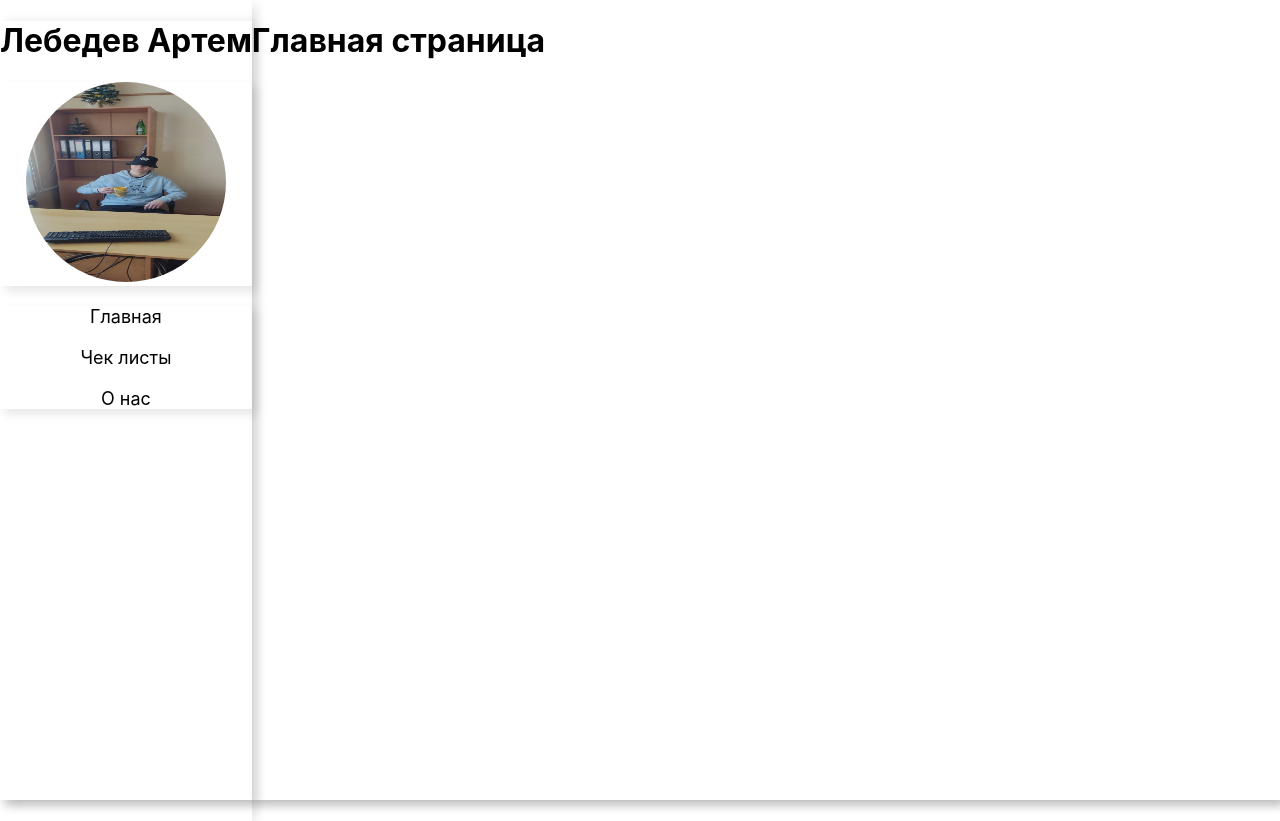
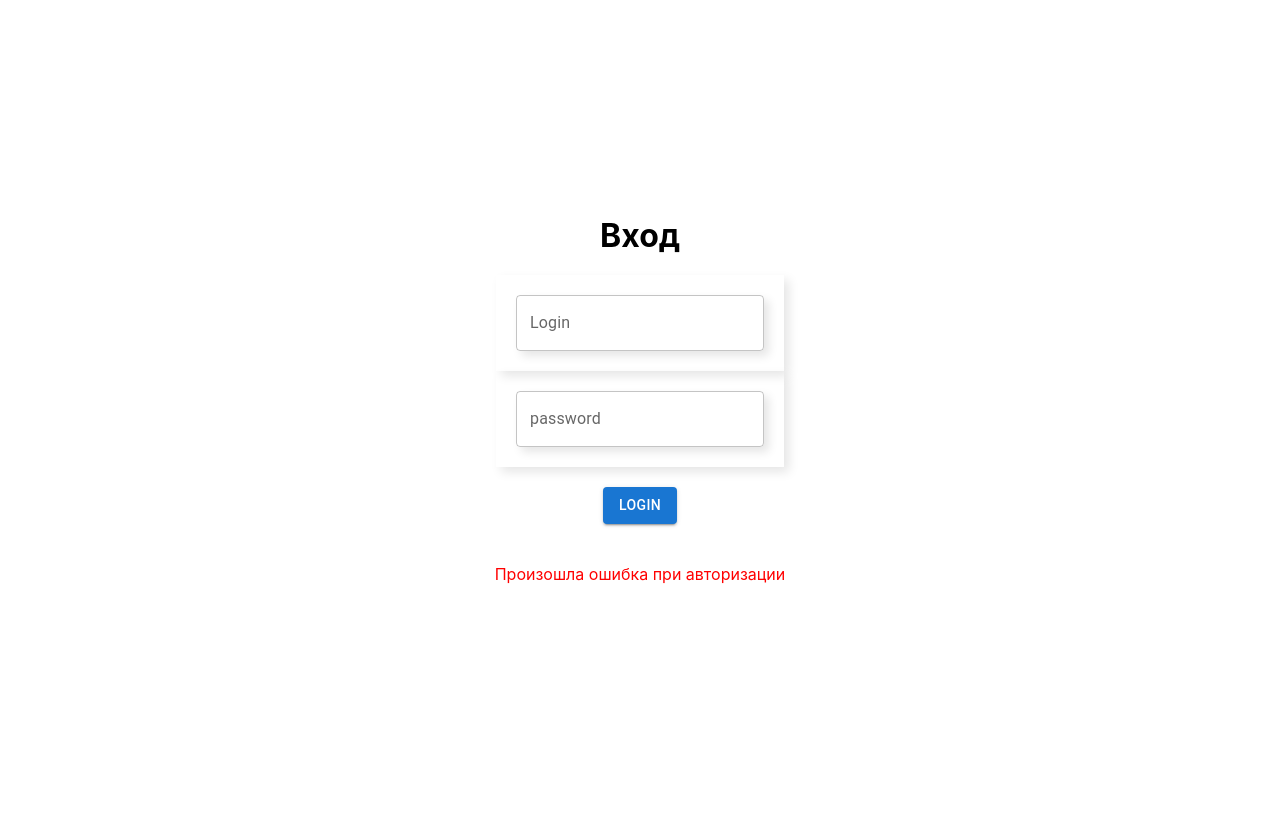
Before and after one commit to Egev604/CheckList, a React (Create React App) app in the folder client/: page / in a window 1280 px wide. Both pictures are taken after a click on the button "LOGIN". After the commit the page ends 800 px from the top, so only its background shows below. Built offline with nearby package versions, Linux system fonts and the light colour scheme.

Commit message:
Auth ready

```diff
--- /dev/null
+++ b/client/src/ Authorization/ requestAuthorization/request.tsx
@@ -0,0 +1,16 @@
+import React, {useEffect, useState} from 'react';
+import axios from "axios";
+const Request = (login:string, passsword:string) => {
+    const [token, setToken] = useState<string>("");
+
+    useEffect(() => {
+        const apiUrl = '';
+        axios.get(apiUrl).then((resp) => {
+            const allPersons = resp.data;
+            setToken(allPersons);
+        });
+    }, [setToken]);
+    return token;
+};
+
+export default Request;
--- a/client/src/ Authorization/Authorization.tsx
+++ b/client/src/ Authorization/Authorization.tsx
@@ -1,17 +1,32 @@
 import React, {useState} from 'react';
 import {Button, TextField} from "@mui/material";
 import './Authorization.css'
+import Request from "./ requestAuthorization/request";
 interface AuthorizationProps {
     onLogin: () => void;
 }
 const Authorization: React.FC<AuthorizationProps> = (props) => {
     const [login,  setLogin] = useState<string>("")
     const [password,  setPassword] = useState<string>("")
+    const [error, setError] = useState<string | null>(null);
     const handleLogin = () => {
-        // После успешной авторизации вызываем функцию обновления состояния в App
-        props.onLogin();
-        // Другая логика после успешной авторизации
+        try {
+            let token = Request(login, password);
+            if (token !== "") {
+                props.onLogin();
+            } else {
+                setError("Ошибка авторизации: неверный логин или пароль");
+            }
+        } catch (error) {
+            setError("Произошла ошибка при авторизации");
+        }
+        clearTextField();
+
     };
+    const clearTextField = () =>{
+        setLogin("")
+        setPassword("")
+    }
     return (
         <>
             <div className="mainBlock">
@@ -19,6 +34,7 @@ const Authorization: React.FC<AuthorizationProps> = (props) => {
                 <TextField id="outlined-basic" label="Login" variant="outlined" value={login} onChange={(e) => setLogin(e.target.value)}/>
                 <TextField id="outlined-basic" label="password" variant="outlined" value={password} onChange={(e) => setPassword(e.target.value)} />
                 <Button variant="contained" onClick={handleLogin}>Login</Button>
+                {error && <p style={{ color: "red" }}>{error}</p>}
             </div>
         </>
     );
```
